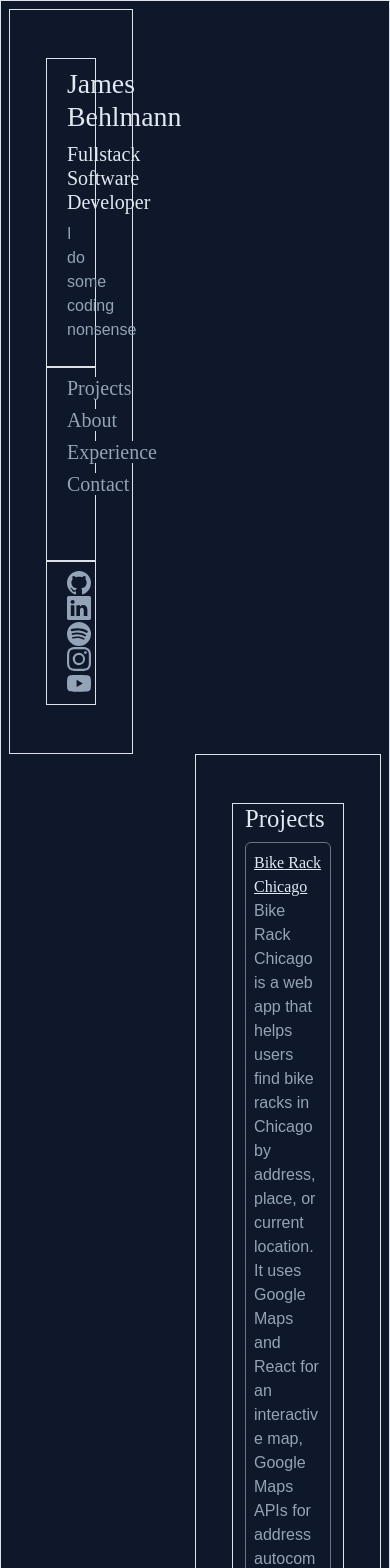
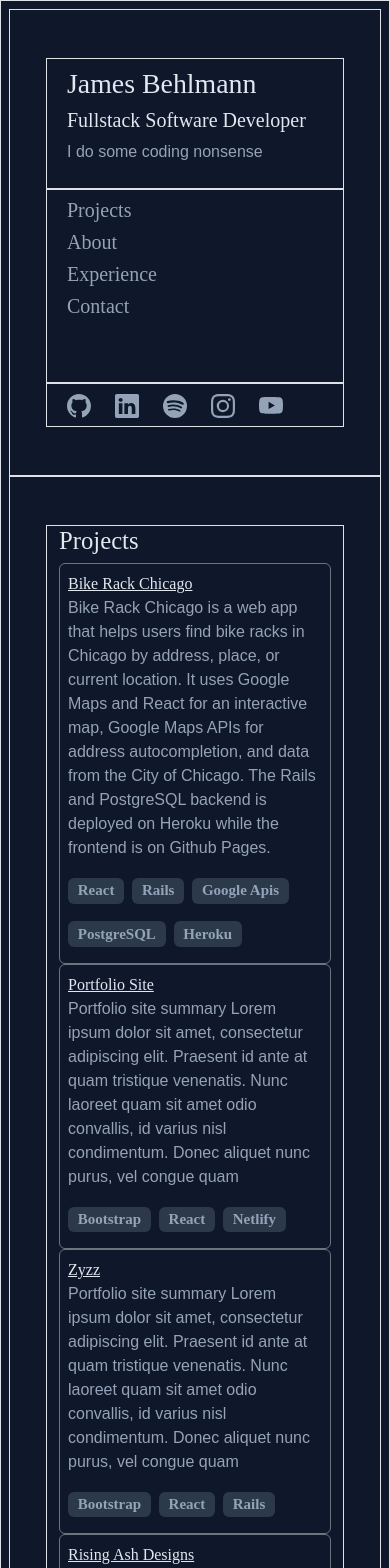
Before and after one commit to jmbehlmann/behlmann-portfolio, a React (Vite) app: page / in a window 390 px wide. Shown: the top 1568 px of the page. Built offline with nearby package versions, Linux system fonts and the light colour scheme; a web font is replaced by a local one.

Commit message:
fixed column layout for small screens

```diff
--- a/src/Content.jsx
+++ b/src/Content.jsx
@@ -38,9 +38,9 @@ export function Content() {
 
   return (
     <main>
-      <div className="container custom-container">
+      <div className="container-xxl custom-container">
         <div className="row p-2 border">
-          <div className="col-4 h-100 one p-5 border">
+          <div className="col-lg-4 h-100 one p-5 border">
             <div className="row p-2 h-25 border d-flex flex-column justify-content-center">
               <Header />
             </div>
@@ -51,7 +51,7 @@ export function Content() {
               <Links />
             </div>
           </div>
-          <div className="col-6 offset-6 two p-5 border">
+          <div className="col-lg-6 offset-lg-6 two p-5 border">
             <div>
               <div className="row border" id="projectsSection">
                 <Projects />
```
